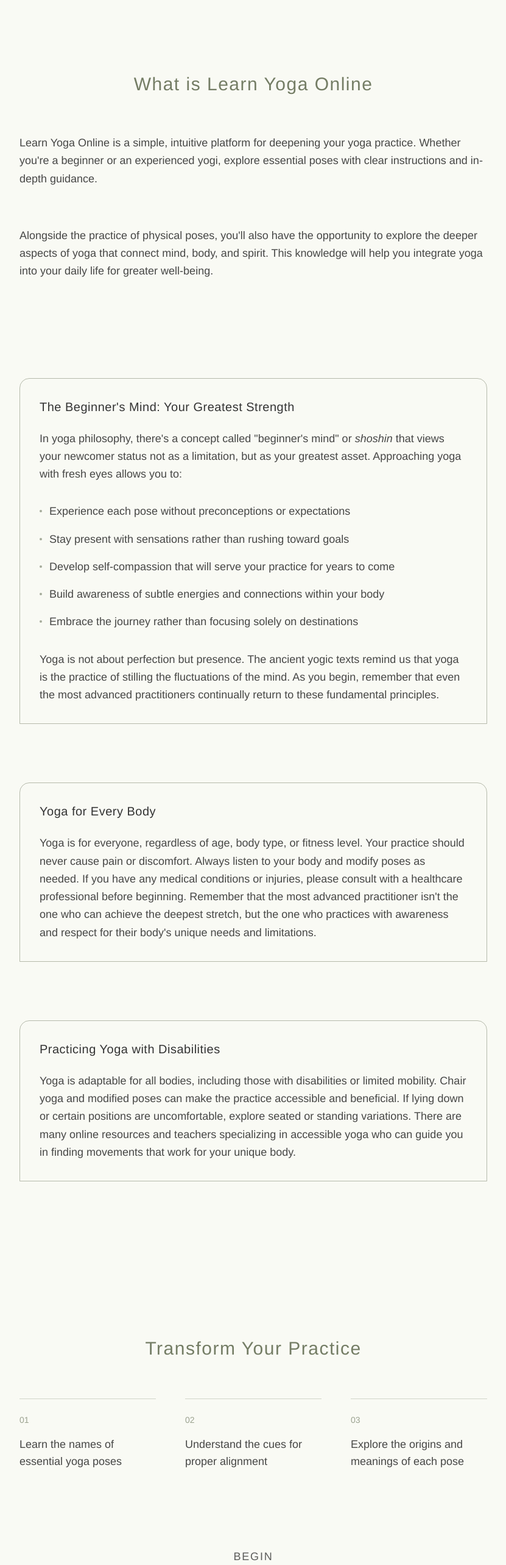
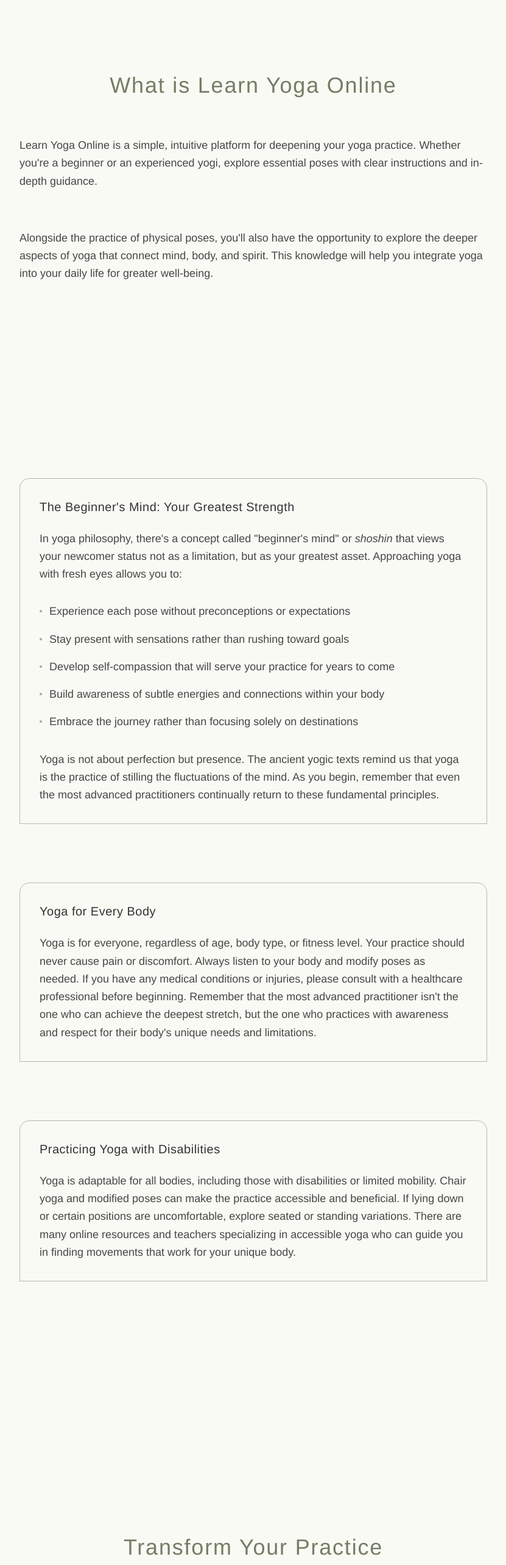
Before and after one commit to samanthacabrera/yoga-library, a React (Vite) app: page / in a window 1280 px wide. Shown: the part 840-3406 px from the top of the page at 61% size, without its empty margins (224-1055 px from the left). Built offline with nearby package versions, Linux system fonts and the light colour scheme.

Commit message:
minor updates to styling on homepage

```diff
--- a/src/components/Home.jsx
+++ b/src/components/Home.jsx
@@ -53,8 +53,8 @@ const Home = () => {
           </div>
         </div>
 
-        <div className="max-w-3xl mx-auto py-40 grid gap-y-40 text-charcoal">
-          {/* Intro */}
+        <div className="max-w-3xl mx-12 md:mx-auto py-40 grid gap-y-40 md:gap-y-80 text-charcoal">
+          {/* About */}
           <motion.div
             initial={{ opacity: 0 }}
             whileInView={{ opacity: 1 }}
@@ -63,7 +63,7 @@ const Home = () => {
             className="space-y-28"
           >
             <div>
-              <h2 className="text-2xl md:text-3xl mb-16 text-center tracking-wider font-light">
+              <h2 className="text-2xl md:text-4xl mb-16 text-center tracking-wider">
                 What is Learn Yoga Online
               </h2>
 
@@ -75,7 +75,7 @@ const Home = () => {
             </div>
           </motion.div>
 
-          {/* FAQs */}
+          {/* Intro */}
           <motion.div
             initial={{ opacity: 0 }}
             whileInView={{ opacity: 1 }}
@@ -83,7 +83,7 @@ const Home = () => {
             transition={{ duration: 1.5 }}
             className="space-y-24"
           >
-          {/* Beginner Mindset */}
+
           <div className="p-8 border border-moss/50 rounded-t-2xl">
             <h3 className="text-xl mb-6 font-light tracking-wide">The Beginner's Mind: Your Greatest Strength</h3>
             <p className="text-lg leading-relaxed mb-8 opacity-90">
@@ -116,7 +116,6 @@ const Home = () => {
             </p>
           </div>
 
-          {/* Safety & Accessibility */}
           <div className="p-8 border border-moss/50 rounded-t-2xl">
             <h3 className="text-xl mb-6 font-light tracking-wide">Yoga for Every Body</h3>
             <p className="text-lg leading-relaxed opacity-90">
@@ -124,7 +123,6 @@ const Home = () => {
             </p>
           </div>
 
-          {/* Accessible Yoga */}
           <div className="p-8 border border-moss/50 rounded-t-2xl">
             <h3 className="text-xl mb-6 font-light tracking-wide">Practicing Yoga with Disabilities</h3>
             <p className="text-lg leading-relaxed opacity-90">
@@ -141,7 +139,7 @@ const Home = () => {
             className="py-24 space-y-24"
           >
           <div>
-            <h2 className="text-2xl md:text-3xl mb-16 text-center tracking-wider font-light">
+            <h2 className="text-2xl md:text-4xl mb-16 text-center tracking-wider">
               Transform Your Practice
             </h2>
 
@@ -192,7 +190,7 @@ const Home = () => {
         >
           <motion.h2
             variants={{ hidden: { opacity: 0, y: 50 }, visible: { opacity: 1, y: 0, transition: { duration: 1 } } }}
-            className="text-center text-2xl md:text-6xl mb-12"
+            className="text-2xl md:text-4xl mb-8 text-center tracking-wider"
           >
             Deepen Your Understanding
           </motion.h2>
@@ -235,7 +233,7 @@ const Home = () => {
           initial={{ opacity: 0, y: 50 }} whileInView={{ opacity: 1, y: 0 }} viewport={{ once: false, amount: 0.2 }} transition={{ duration: 1 }}
           className="flex flex-col justify-center items-center text-center space-y-12"
         >
-        <h2 className="text-2xl md:text-6xl">
+        <h2 className="text-2xl md:text-4xl text-center tracking-wider">
           Read My Column
         </h2>
 
@@ -260,7 +258,7 @@ const Home = () => {
         >
           <motion.h2
             variants={{ hidden: { opacity: 0, y: 50 }, visible: { opacity: 1, y: 0, transition: { duration: 1 } } }}
-            className="text-center text-2xl md:text-6xl"
+            className="text-2xl md:text-4xl mb-8 text-center tracking-wider"
           >
             What Others Are Saying
           </motion.h2>
```
